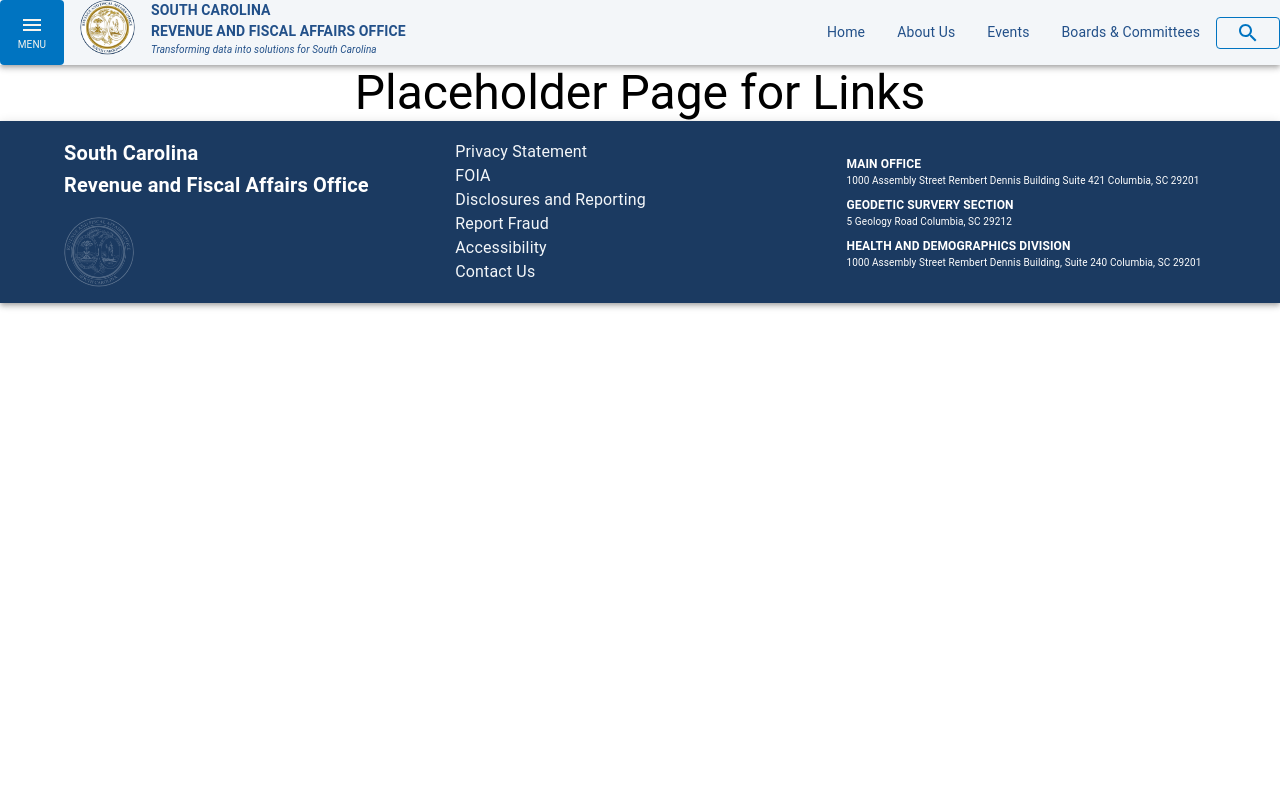
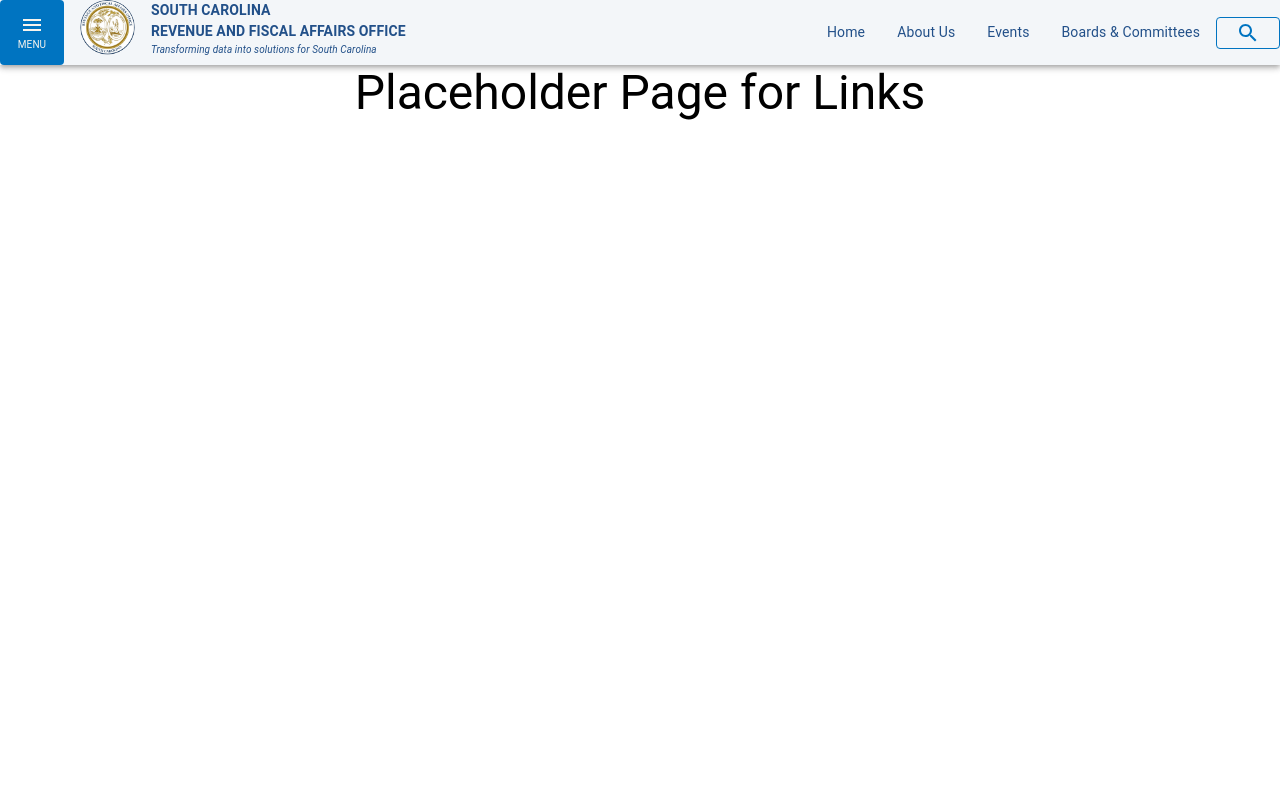
Before and after one commit to GymChem/PWW_Project, a React (Create React App) app: page /placeholder in a window 1280 px wide. Shown: the top 800 px of the page. Built offline with nearby package versions, Linux system fonts and the light colour scheme.

Commit message:
placeholder page formatting

```diff
--- a/src/UI/PlaceHolderPage.jsx
+++ b/src/UI/PlaceHolderPage.jsx
@@ -3,7 +3,9 @@
 const PlaceholderPage = () => {
   return (
     <>
-      <Typography variant="h3">Placeholder Page for Links</Typography>
+      <Typography variant="h3" paddingBottom="63%">
+        Placeholder Page for Links
+      </Typography>
     </>
   );
 };
--- a/src/components/AppBar.jsx
+++ b/src/components/AppBar.jsx
@@ -26,6 +26,7 @@
 
 const CustomAppBar = () => {
   const [open, setOpen] = useState(false);
+  const [searchOpen, setSearchOpen] = useState(false);
   return (
     <>
       <Box sx={{ flexGrow: 1 }}>
@@ -128,11 +129,12 @@
                       </header>
                       <Grid item>
                         <Button
+                          onClick={() => setSearchOpen(!searchOpen)}
                           size="small"
-                          variant="outlined"
+                          variant={!searchOpen ? "outlined" : "contained"}
                           sx={{
-                            color: "#0074C1",
-                            borderColor: "#0074C1",
+                            color: !searchOpen ? buttonFill : white,
+                            borderColor: buttonFill,
                           }}
                         >
                           <SearchIcon />
```
